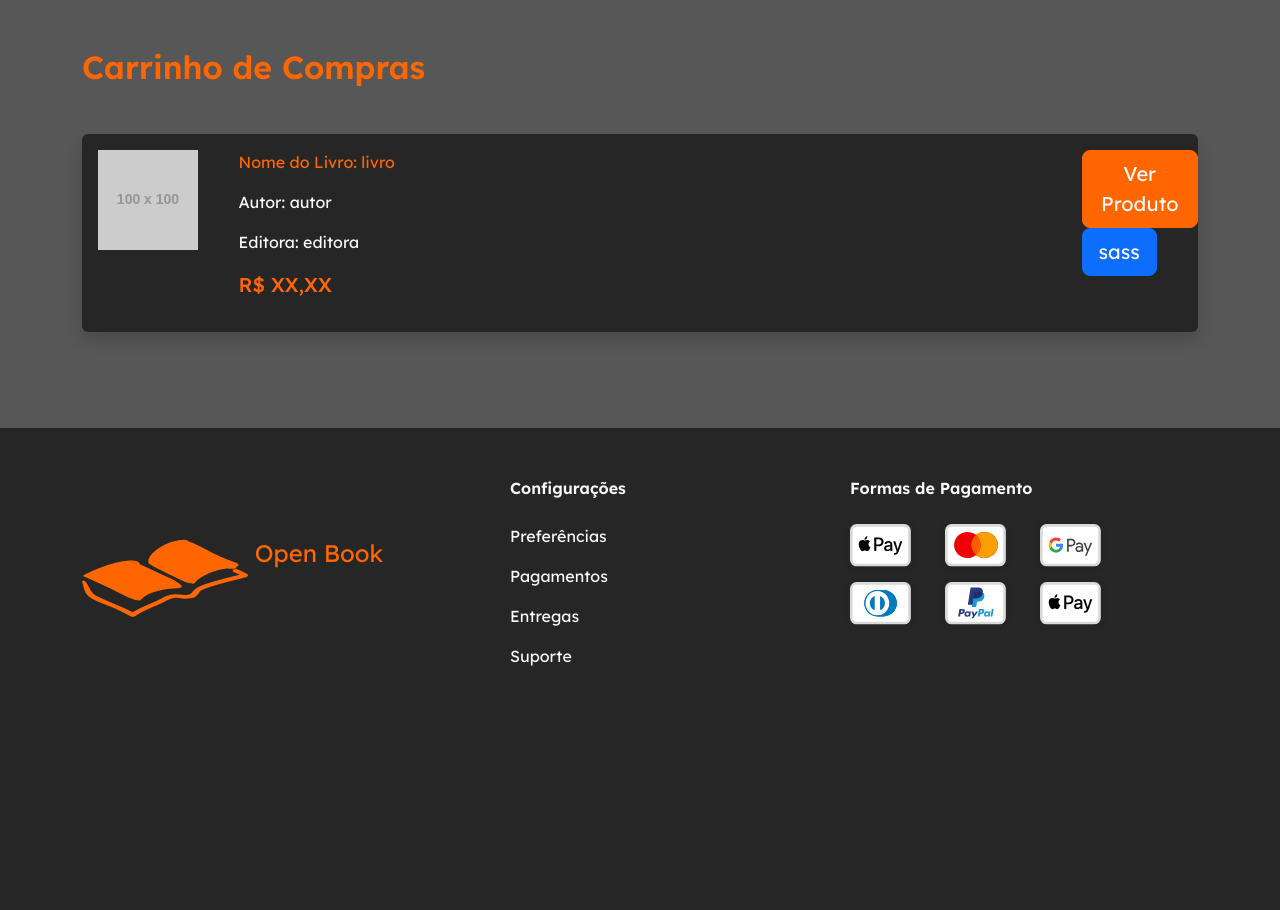
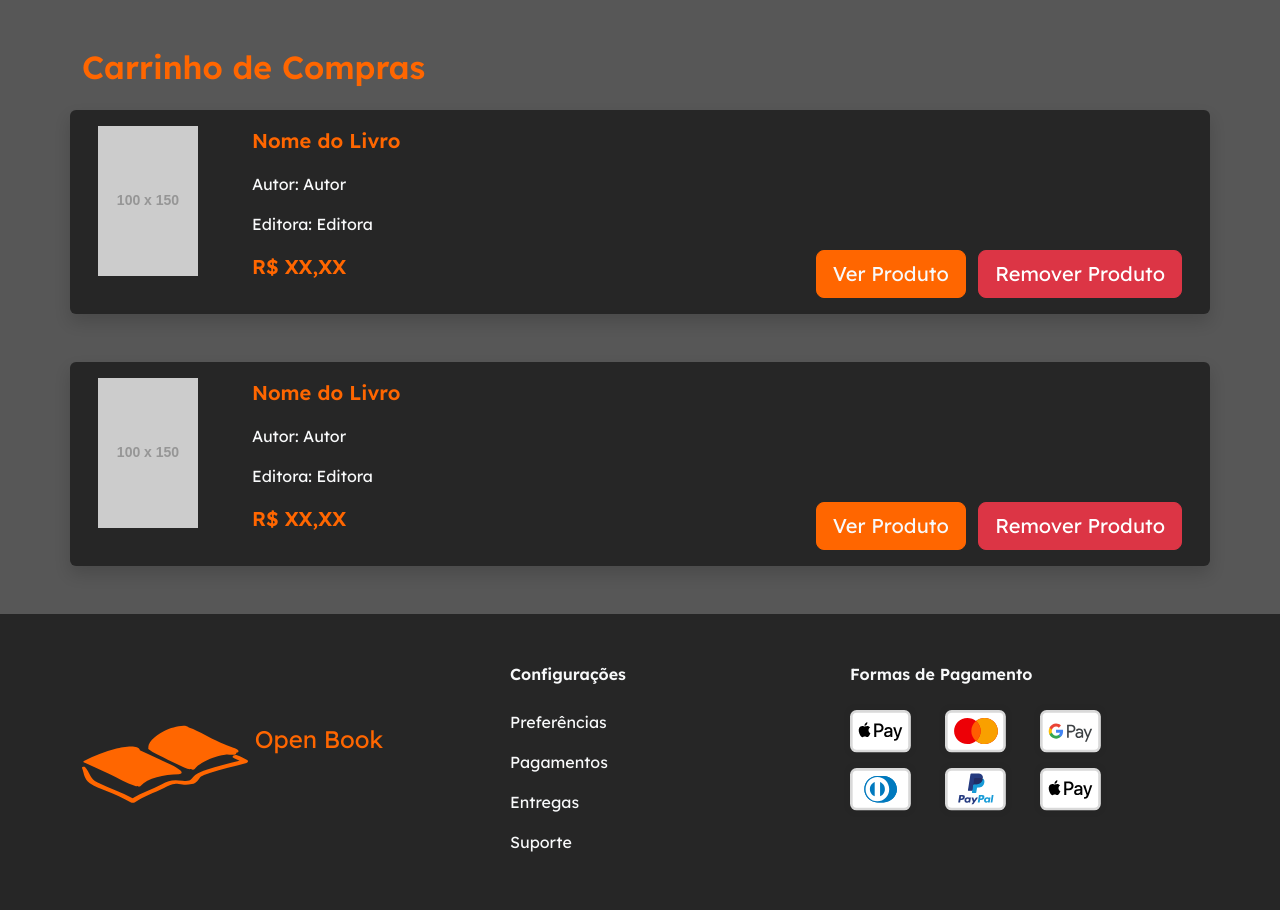
Before and after one commit to mathsant-js/Projeto_Livraria_Web, a PHP site: page /carrinhoCompras.php in a window 1280 px wide. Shown: the part 90-1000 px from the top of the page. Before the commit the page ends 756 px from the top, so only its background shows below. Run offline with PHP 8.4, Linux system fonts and the light colour scheme; grey boxes labelled with a size stand in for pictures from a placeholder-image service; some libraries are stand-ins or nearby versions.

Commit message:
feat: carrinhoCompras.php page has been finished

```diff
--- a/src/views/carrinhoCompras.php
+++ b/src/views/carrinhoCompras.php
@@ -1,6 +1,7 @@
 <?php require_once '../components/header.php' ?>
 <!DOCTYPE html>
 <html lang="en">
+
 <head>
   <meta charset="UTF-8">
   <meta name="viewport" content="width=device-width, initial-scale=1.0">
@@ -8,32 +9,70 @@
   <link rel="stylesheet" href="../assets/scss/main.css">
   <script src="../js/bootstrap/bootstrap.bundle.min.js"></script>
 </head>
+
 <body class="background-dark-light">
-<div class="container text-start mt-5">
+  <div class="container text-start text-light mt-5">
+    <h2 class="lexend-title-semibold text-warning">Carrinho de Compras</h2>
+    <div class="row shadow p-3 my-5 my-sm-4 bg-dark rounded">
+      <div class="col-md-4">
         <div class="row">
           <div class="col">
-      <h2 class="lexend-title-semibold text-warning">Carrinho de Compras</h2>
-      <div class="shadow py-3 ps-3 mt-5 mb-5 text-warning bg-dark rounded">
-      <div class="row align-items-start">
-    <div class="col">
-      <img src="https://placehold.co/100" alt="">
+            <img src="https://placehold.co/100x150" alt="">
           </div>
-    <div class="col-9">
-      <p>Nome do Livro: livro</p>
-      <p class="text-light">Autor: autor</p>
-      <p class="text-light">Editora: editora</p>
-      <p class="lexend-text-medium fs-5">R$ XX,XX</p>
-    </div>
-    <div class="col">
-        <a href="" class="btn btn-warning btn-lg text-light">Ver Produto</a>
-        <a href="" class="btn btn-primary btn-lg text-light">sass</a>
+          <div class="col-7">
+            <ul class="navbar-nav justify-content-start">
+              <li class="nav-item">
+                <p class="fs-5 lexend-title-semibold text-warning">Nome do Livro</p>
+              </li>
+              <li class="nav-item">
+                <p>Autor: Autor</p>
+              </li>
+              <li class="nav-item">
+                <p>Editora: Editora</p>
+              </li>
+              <li class="nav-item">
+                <p class="fs-5 lexend-title-semibold text-warning">R$ XX,XX</p>
+              </li>
+            </ul>
           </div>
         </div>
       </div>
+      <div class="col-6 col-md-8 align-self-end text-end">
+        <a href="" class="btn btn-warning btn-lg text-light me-2">Ver Produto</a>
+        <a href="" class="btn btn-danger btn-lg">Remover Produto</a>
       </div>
+    </div>
+    <div class="row shadow p-3 my-5 my-sm-5 bg-dark rounded">
+      <div class="col-md-4">
+        <div class="row">
+          <div class="col">
+            <img src="https://placehold.co/100x150" alt="">
+          </div>
+          <div class="col-7">
+            <ul class="navbar-nav justify-content-start">
+              <li class="nav-item">
+                <p class="fs-5 lexend-title-semibold text-warning">Nome do Livro</p>
+              </li>
+              <li class="nav-item">
+                <p>Autor: Autor</p>
+              </li>
+              <li class="nav-item">
+                <p>Editora: Editora</p>
+              </li>
+              <li class="nav-item">
+                <p class="fs-5 lexend-title-semibold text-warning">R$ XX,XX</p>
+              </li>
+            </ul>
+          </div>
+        </div>
+      </div>
+      <div class="col-6 col-md-8 align-self-end text-end">
+        <a href="" class="btn btn-warning btn-lg text-light me-2">Ver Produto</a>
+        <a href="" class="btn btn-danger btn-lg">Remover Produto</a>
       </div>
     </div>
   </div>
 </body>
 <?php require_once '../components/footer.php' ?>
+
 </html>
```
Lines whose indentation alone changed are shown as unchanged.
